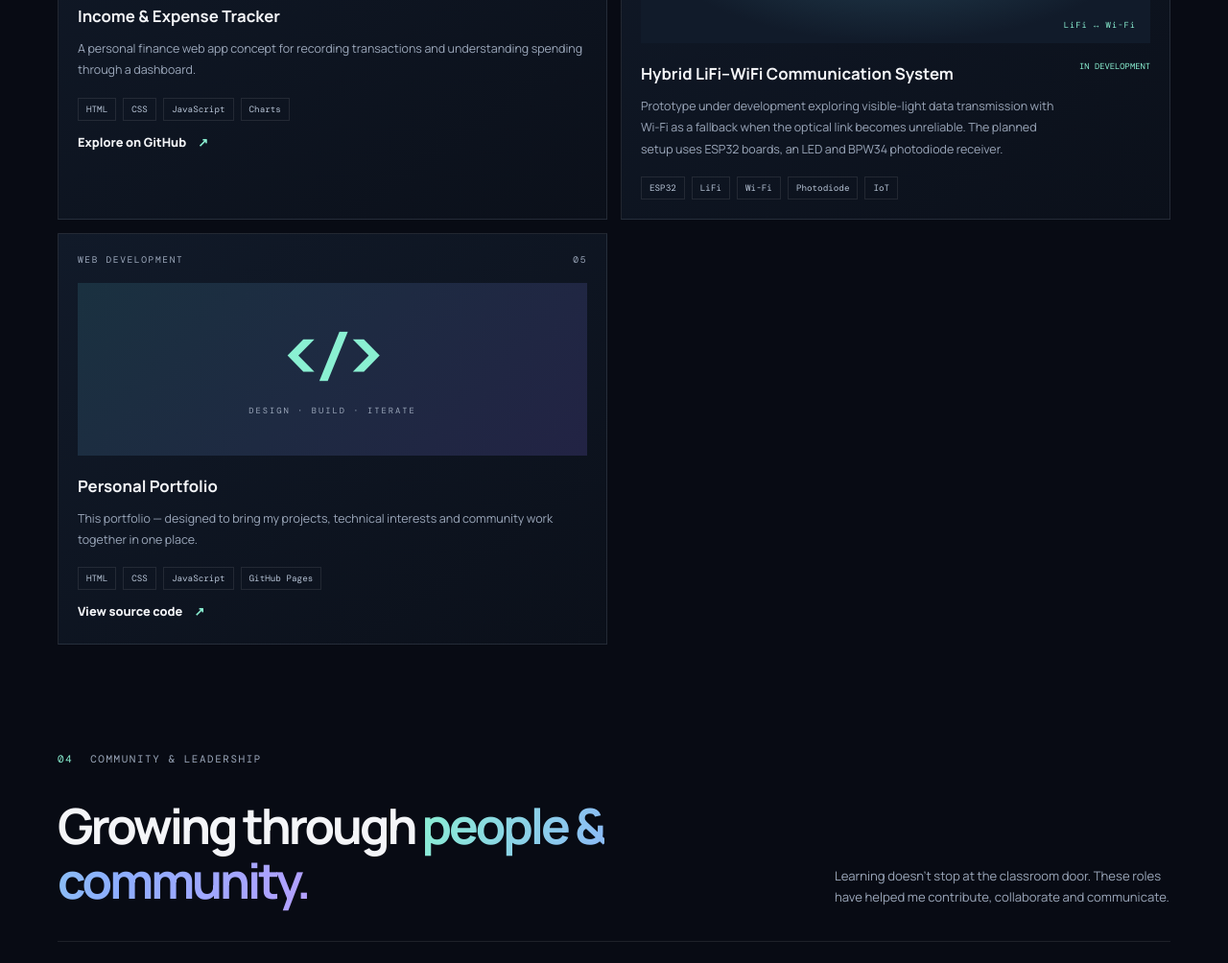
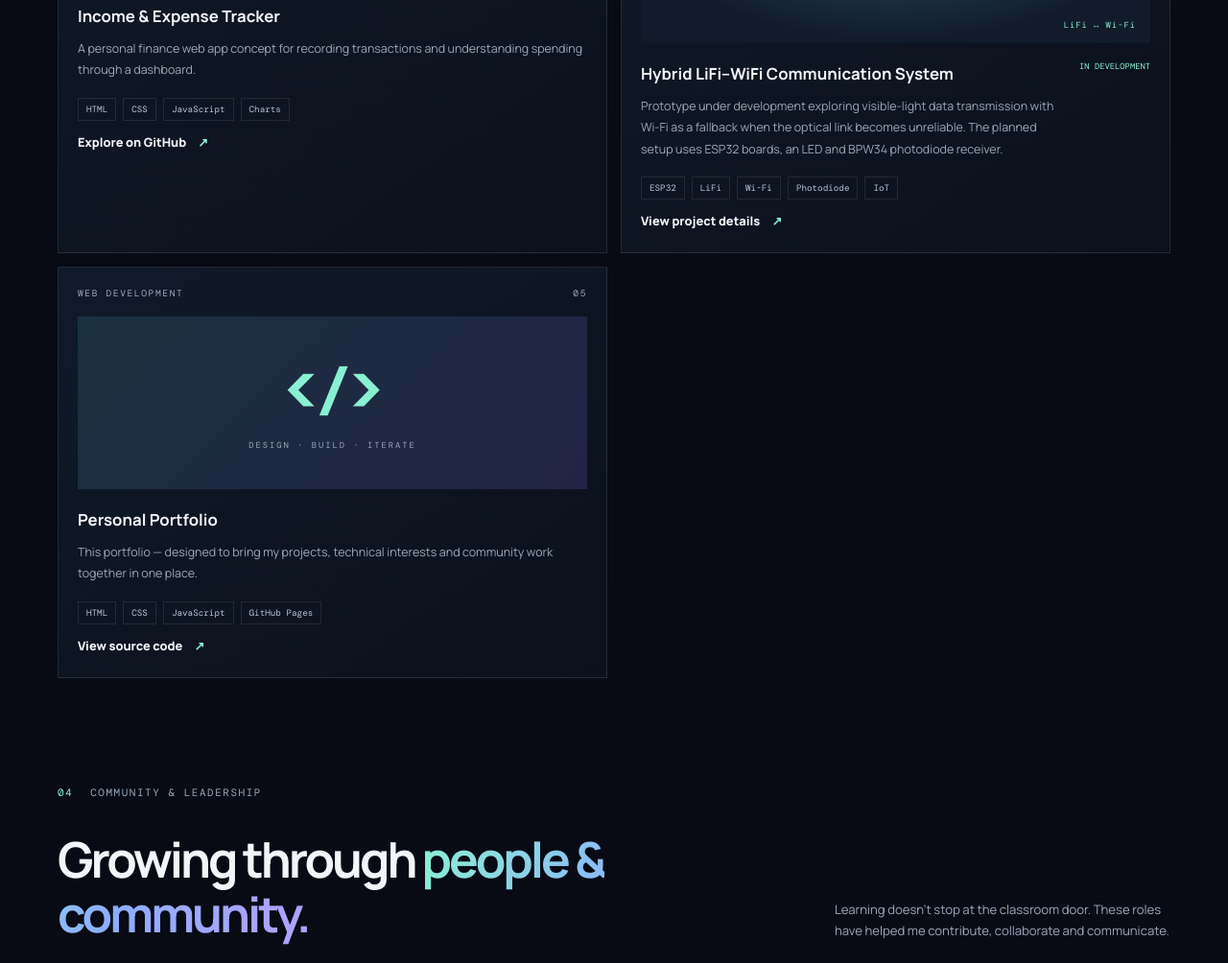
Before and after one commit to ashwanth-a/ash-portfolio, a plain HTML site: page index.html in a window 1280 px wide. Shown: the part 2859-3863 px from the top of the page at 96% size. Drawn offline with nearby package versions, Linux system fonts and the light colour scheme.

Commit message:
Link Hybrid LiFi-WiFi card to project details page

```diff
--- a/index.html
+++ b/index.html
@@ -108,6 +108,7 @@
           <div class="project-visual lifi-visual"><div class="light-beam"></div><span class="node node-tx">ESP32<br><small>TRANSMITTER</small></span><span class="node node-rx">ESP32<br><small>RECEIVER</small></span><span class="visual-tag">LiFi ↔ Wi-Fi</span></div>
           <div class="project-info"><div><h3>Hybrid LiFi–WiFi Communication System</h3><p>Prototype under development exploring visible-light data transmission with Wi-Fi as a fallback when the optical link becomes unreliable. The planned setup uses ESP32 boards, an LED and BPW34 photodiode receiver.</p></div><span class="status">IN DEVELOPMENT</span></div>
           <div class="tags"><span>ESP32</span><span>LiFi</span><span>Wi-Fi</span><span>Photodiode</span><span>IoT</span></div>
+          <a class="project-link" href="projects/hybrid-lifi-wifi/index.html">View project details <span>↗</span></a>
         </article>
         <article class="project-card reveal">
           <div class="project-meta"><span>WEB DEVELOPMENT</span><span>05</span></div>
```
